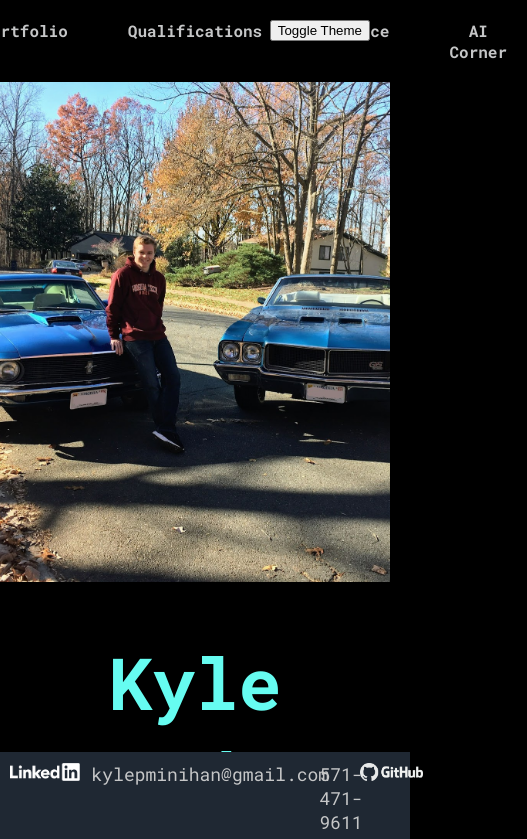
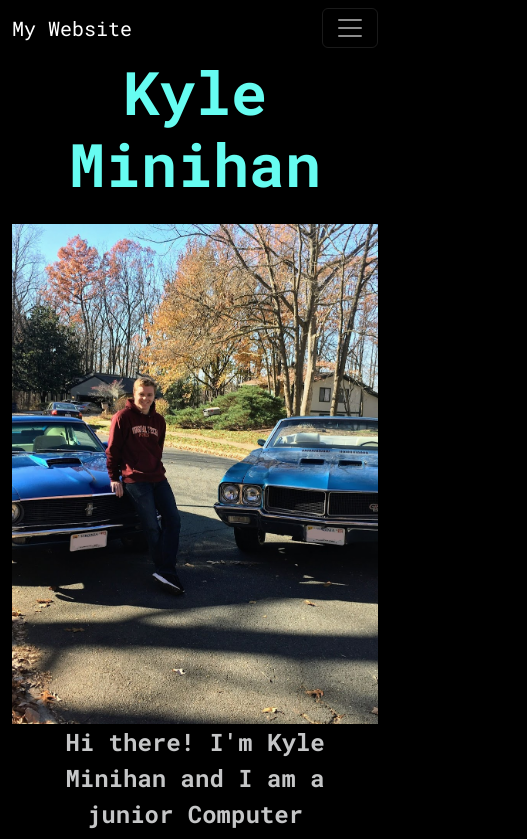
Before and after one commit to minmanrox/minmanrox, a plain HTML site: page index.html in a window 390 px wide. Shown: the top 839 px of the page, 527 px wide, since content can reach past the window. Drawn offline with nearby package versions, Linux system fonts and the light colour scheme.

Commit message:
updated theme 1 for mobile devices. disabled theme 2

```diff
--- a/index.html
+++ b/index.html
@@ -5,23 +5,46 @@
 	<meta name="viewport" content="width=device-width, initial-scale=1.0">
 	<title>Kyle Minihan</title>
 	<link href="https://fonts.googleapis.com/css2?family=Roboto+Mono:ital,wght@0,400;0,700;1,400;1,700&display=swap" rel="stylesheet">
+	<link rel="stylesheet" href="https://cdn.jsdelivr.net/npm/bootstrap@5.3.0/dist/css/bootstrap.min.css">
 	<link id="main_stylesheet" rel="stylesheet" type="text/css" href="style.css"></link>
 </head>
 <body>
+	<nav class="navbar navbar-expand-lg navbar-dark">
+		<div class="container-fluid">
+            <a class="navbar-brand" href="#">My Website</a>
+			<!-- <button type="button" class="btn btn-secondary btn-sm" onclick="toggleTheme()">Toggle Theme</button> -->
+            <button class="navbar-toggler" type="button" data-bs-toggle="collapse" data-bs-target="#navbarNav" aria-controls="navbarNav" aria-expanded="false" aria-label="Toggle navigation">
+				<span class="navbar-toggler-icon"></span>
+            </button>
+            <div class="collapse navbar-collapse" id="navbarNav">
+				<ul class="navbar-nav">
+					<li class="nav-item">
+						<a class="nav-link" href="index.html">Home</a>
+                    </li>
+                    <li class="nav-item">
+						<a class="nav-link" href="portfolio.html">Portfolio</a>
+                    </li>
+                    <li class="nav-item">
+						<a class="nav-link" href="qualifications.html">Qualifications</a>
+                    </li>
+					<li class="nav-item">
+						<a class="nav-link" href="service.html">Service</a>
+                    </li>
+					<!-- <li class="nav-item">
+						<a class="nav-link" href="ai_corner.html">AI Corner</a>
+                    </li> -->
+                </ul>
+            </div>
+        </div>
+    </nav>
+
 	<header>
-		<button type="button" class="theme_toggle" onclick="toggleTheme()">Toggle Theme</button>
+		<h1>Kyle Minihan</h1>
 	</header>
-	<div class="main_container">
-		<nav class="nav_bar">
-			<a class="nav_button nav_button_current" href="index.html">Home</a>
-			<a class="nav_button" href="portfolio.html">Portfolio</a>
-			<a class="nav_button" href="qualifications.html">Qualifications</a>
-			<a class="nav_button" href="service.html">Service</a>
-			<a class="nav_button" href="ai_corner.html">AI Corner</a>
-		</nav>
-		<div class="main_content">
+
+	<main class="main_container container mt-4">
+		<div class="main_content row">
 			<img class="cover_image" src="images/car_pic.jpg" alt="Picture of Kyle Minihan">
-			<h1 class="name">Kyle Minihan</h1>
 			<div class="about_me"> Hi there! I'm Kyle Minihan and I am a junior  Computer Engineering student at Texas A&M University.
 					I am currently seeking co-op and internship opportunities for Fall 2024 and beyond.</div>
 			<h2>My Story</h2>
@@ -54,7 +77,8 @@
 				</p>
 			</div>
 		</div>
-	</div>
+	</main>
+
 	<footer>
 		<div class="footer_item"></div>
 		<div class="footer_item">
@@ -76,5 +100,6 @@
 		<div class="footer_item"></div>
 	</footer>
 	<script src="script.js"></script>
+	<script src="https://cdn.jsdelivr.net/npm/bootstrap@5.3.0/dist/js/bootstrap.bundle.min.js"></script>
 </body>
 </html>
--- a/style.css
+++ b/style.css
@@ -6,19 +6,12 @@
     --grey-dark: #0b0c10;
 }
 
-.theme_toggle {
-    right: 20px;
-    top: 20px;
-    position: absolute;
-}
-
 body {
     background-color: black;
     color: var(--grey-light);
     font-family: 'Roboto Mono', monospace;
     font-size: 18px;
     margin: auto;
-    padding-bottom: 60px;
 }
 
 a:visited {
@@ -203,7 +196,6 @@ footer {
     background-color: var(--grey-medium);
     color: var(--grey-light);
     text-align: center;
-    position: fixed;
 }
 
 .footer_item {
@@ -214,7 +206,14 @@ footer {
     height: 1em;
 }
 
-/* AI-generated CSS */
+/* Media query for screens smaller than 768px */
+@media (max-width: 768px) {
+    footer {
+        flex-direction: column;
+    }
+}
+
+/* uI-generated CSS */
 .page_title {
     text-align: center;
 }
```
